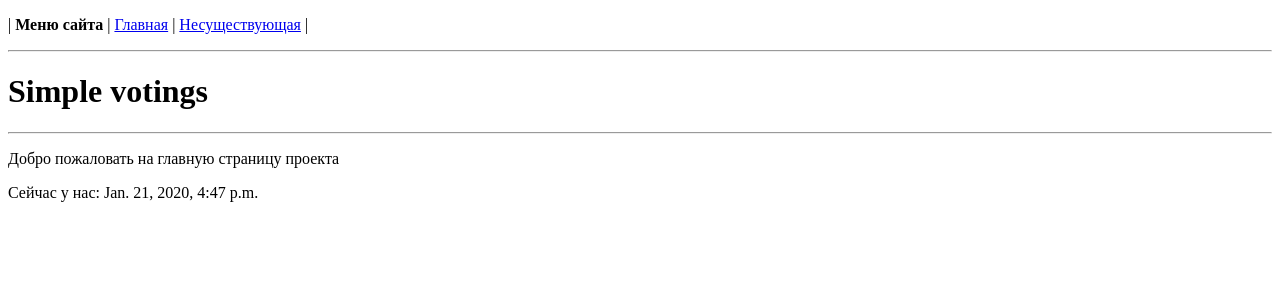
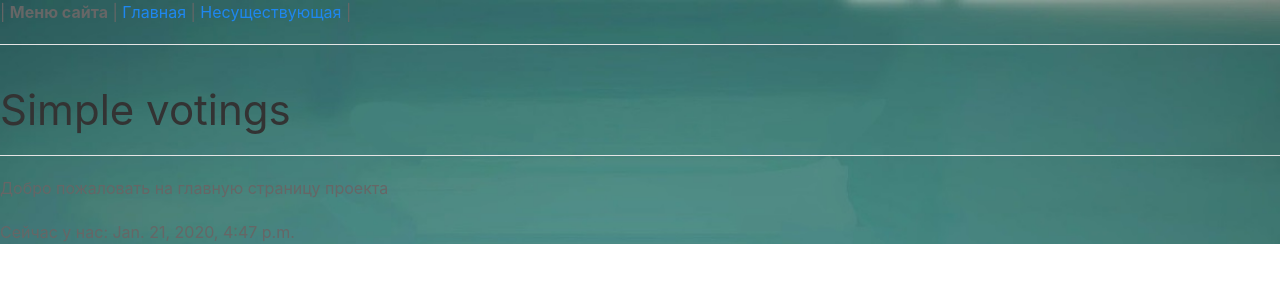
Before and after one commit to pavelmis03/simple_votings_01, a Django app: page / in a window 1280 px wide. Shown: the top 300 px of the page. Run offline with Django 3.2, Linux system fonts and the light colour scheme.

Commit message:
update html & css

```diff
--- /dev/null
+++ b/static/web/css/style.css
@@ -0,0 +1,7 @@
+body {
+    background: url(/static/icons/background.jpg) no-repeat center center fixed;
+    -webkit-background-size: cover;
+    -moz-background-size: cover;
+    -o-background-size: cover;
+    background-size: cover;
+}
--- a/vote/templates/base.html
+++ b/vote/templates/base.html
@@ -1,8 +1,15 @@
 <!DOCTYPE html>
+{% load static %}
 <html lang="en">
     <head>
         <meta charset="UTF-8">
         <title>{{ title }}</title>
+        <link rel="stylesheet" href="{% static '/web/css/style.css' %}">
+        <link rel="stylesheet" href="{% static 'uikit/css/uikit.css' %}">
+        <link rel="stylesheet" href="{% static 'uikit/css/uikit.min.css' %}">
+        <link rel="stylesheet" href="{% static 'uikit/css/uikit-rtl.css' %}">
+        <link rel="stylesheet" href="{% static 'uikit/css/uikit-rtl.min.css' %}">
+        <link rel="stylesheet" href="{% static '/web/css/style.css' %}">
     </head>
 
     <body>
@@ -10,5 +17,9 @@
 
         {% block content %}
         {% endblock %}
+        <script src="{% static 'uikit/js/uikit.js' %}"></script>
+        <script src="{% static 'uikit/js/uikit.min.js' %}"></script>
+        <script src="{% static 'uikit/js/uikit-icons.js' %}"></script>
+        <script src="{% static 'uikit/js/uikit-icons.min.js' %}"></script>
     </body>
 </html>
```
Also changed, not shown: static/web/js/script.js (added).
